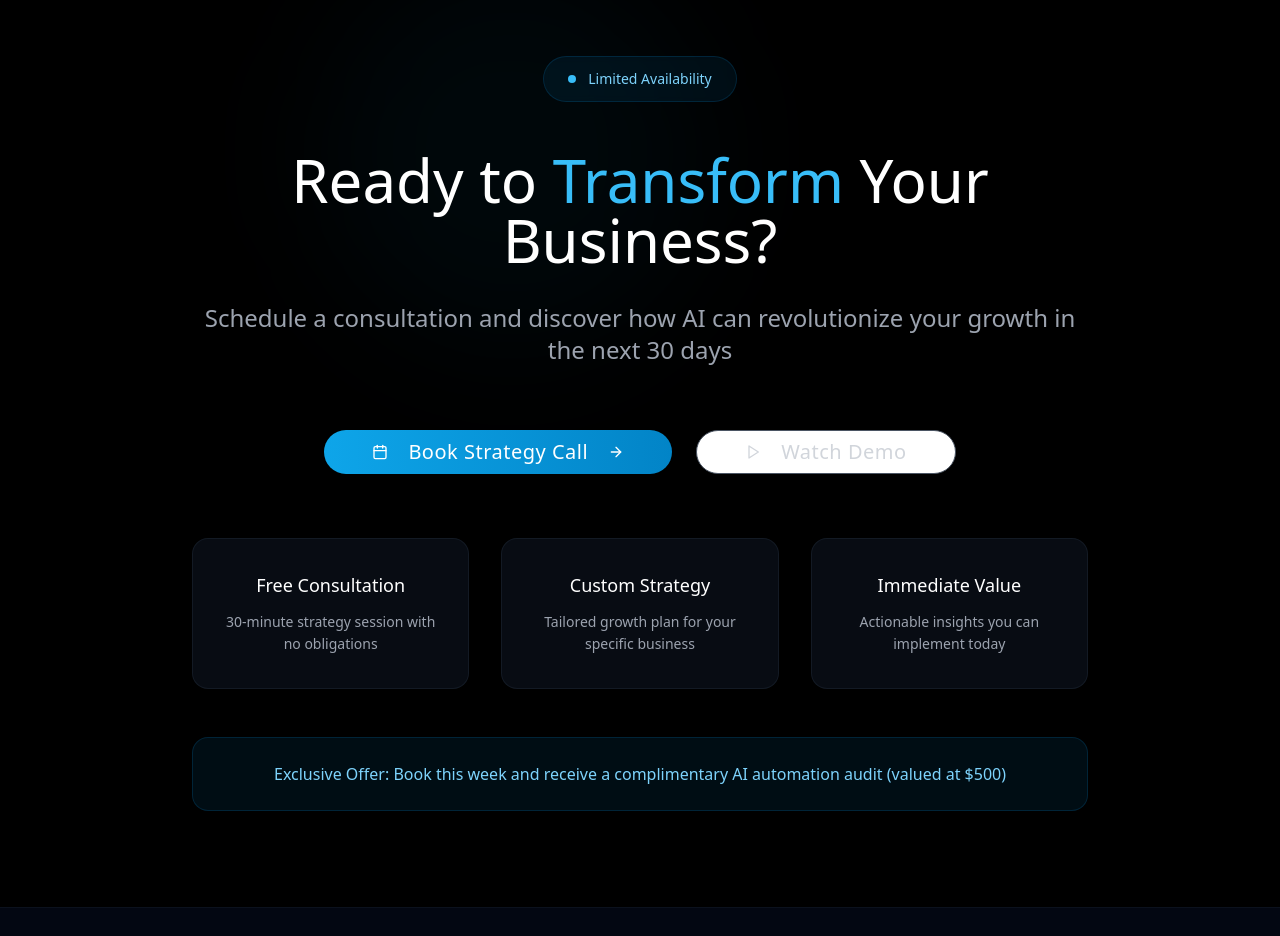
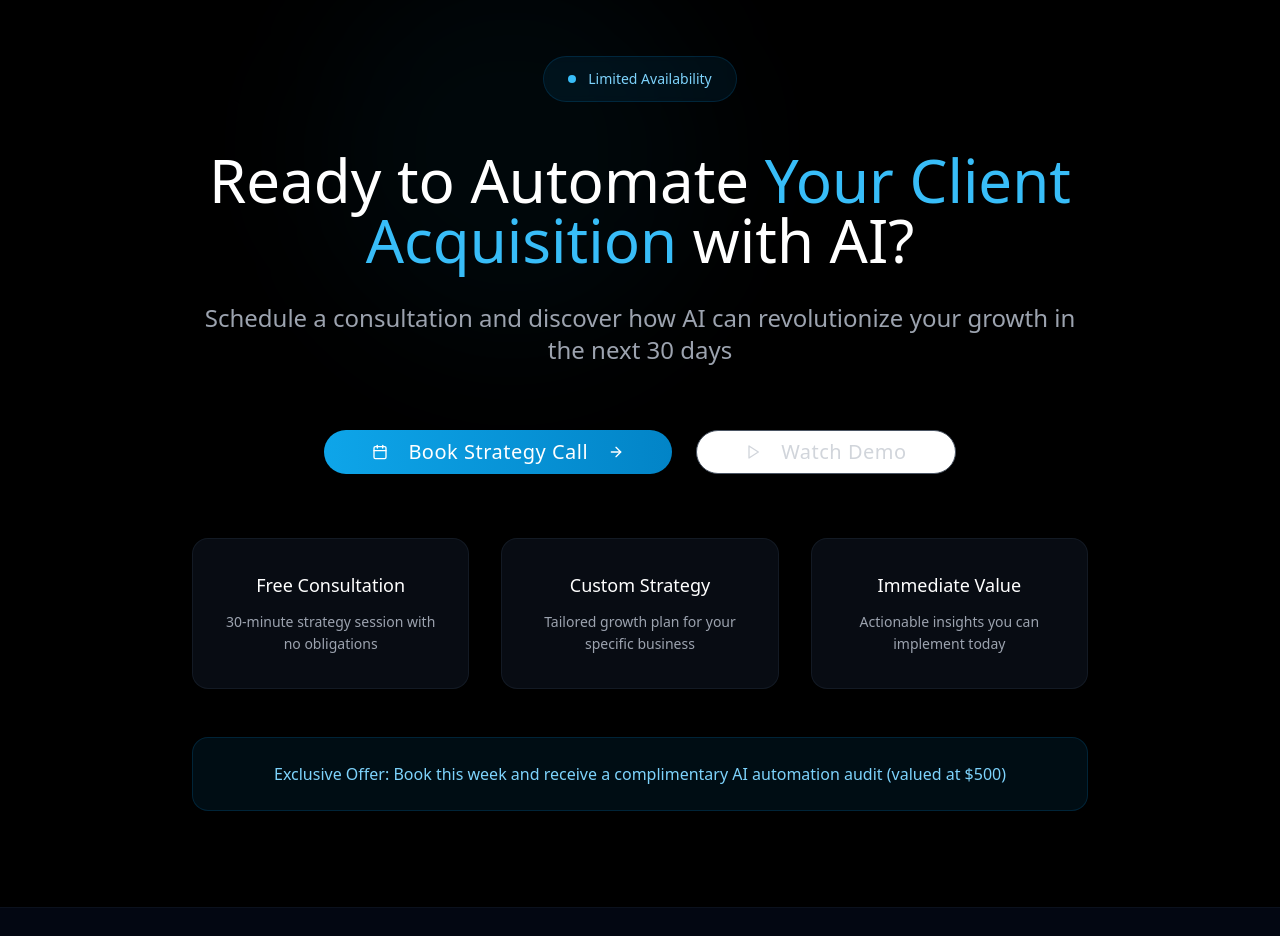
Before and after one commit to SnappyRon/Quantascale, a Next.js app: page / in a window 1280 px wide. Shown: the part 6140-7076 px from the top of the page. Built offline with nearby package versions, Linux system fonts and the light colour scheme.

Commit message:
Fix missing updates in homepage content

```diff
--- a/components/cta-section.tsx
+++ b/components/cta-section.tsx
@@ -18,7 +18,7 @@ export function CtaSection() {
           </div>
 
           <h2 className="text-4xl lg:text-6xl font-light text-white mb-8 leading-tight">
-            Ready to <span className="font-normal text-sky-400">Transform</span> Your Business?
+            Ready to Automate <span className="font-normal text-sky-400">Your Client Acquisition</span> with AI?
           </h2>
 
           <p className="text-xl lg:text-2xl text-gray-400 mb-16 leading-relaxed font-light">
```
